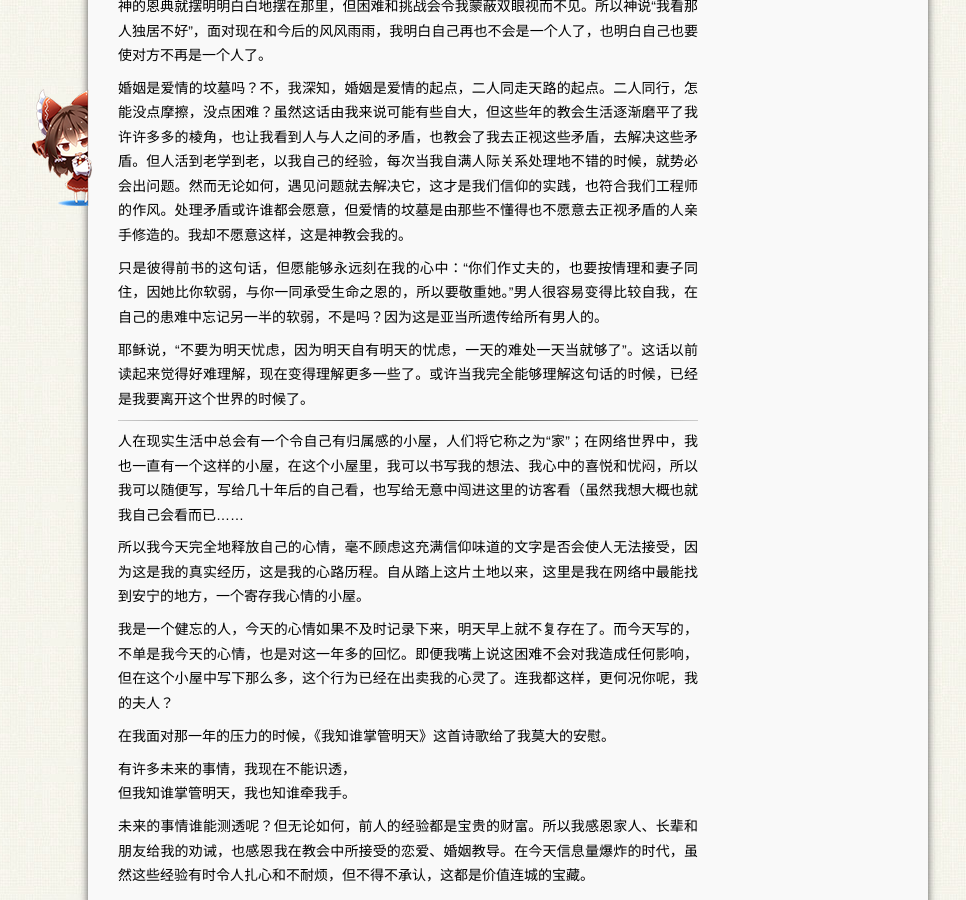
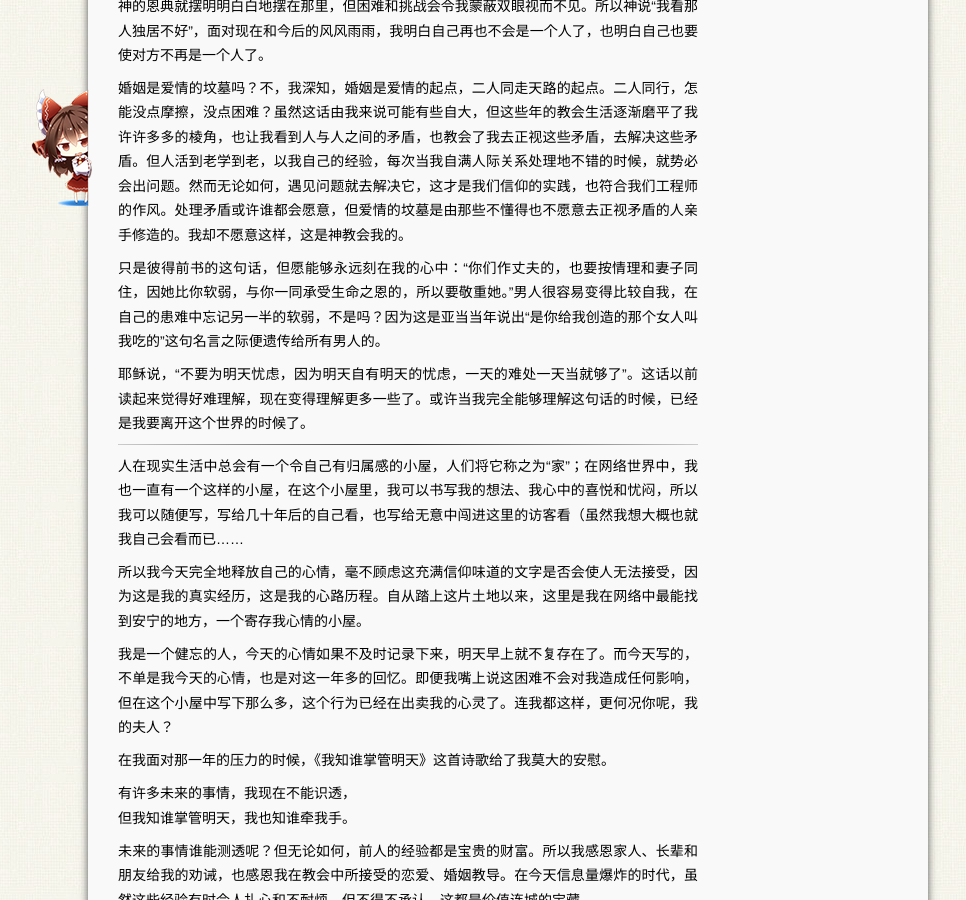
Before and after one commit to SoraNoIseki/soranoiseki.github.io, a Jekyll site: the page built from _posts/2017-05-02-post.md, in a window 1280 px wide and 900 px high, scrolled down 1738 px. Shown: the whole window, without its empty margins (162-1128 px from the left). Built offline with Jekyll 4.4.1, drawn with Linux system fonts in a browser that asks for light colours; comment, search, counter and statistics services are not loaded.

Commit message:
修改日志

```diff
--- a/_posts/2017-05-02-post.md
+++ b/_posts/2017-05-02-post.md
@@ -52,7 +52,7 @@ cover:
 
 婚姻是爱情的坟墓吗？不，我深知，婚姻是爱情的起点，二人同走天路的起点。二人同行，怎能没点摩擦，没点困难？虽然这话由我来说可能有些自大，但这些年的教会生活逐渐磨平了我许许多多的棱角，也让我看到人与人之间的矛盾，也教会了我去正视这些矛盾，去解决这些矛盾。但人活到老学到老，以我自己的经验，每次当我自满人际关系处理地不错的时候，就势必会出问题。然而无论如何，遇见问题就去解决它，这才是我们信仰的实践，也符合我们工程师的作风。处理矛盾或许谁都会愿意，但爱情的坟墓是由那些不懂得也不愿意去正视矛盾的人亲手修造的。我却不愿意这样，这是神教会我的。
 
-只是彼得前书的这句话，但愿能够永远刻在我的心中：“你们作丈夫的，也要按情理和妻子同住，因她比你软弱，与你一同承受生命之恩的，所以要敬重她。”男人很容易变得比较自我，在自己的患难中忘记另一半的软弱，不是吗？因为这是亚当所遗传给所有男人的。
+只是彼得前书的这句话，但愿能够永远刻在我的心中：“你们作丈夫的，也要按情理和妻子同住，因她比你软弱，与你一同承受生命之恩的，所以要敬重她。”男人很容易变得比较自我，在自己的患难中忘记另一半的软弱，不是吗？因为这是亚当当年说出“是你给我创造的那个女人叫我吃的”这句名言之际便遗传给所有男人的。
 
 耶稣说，“不要为明天忧虑，因为明天自有明天的忧虑，一天的难处一天当就够了”。这话以前读起来觉得好难理解，现在变得理解更多一些了。或许当我完全能够理解这句话的时候，已经是我要离开这个世界的时候了。
 
```
